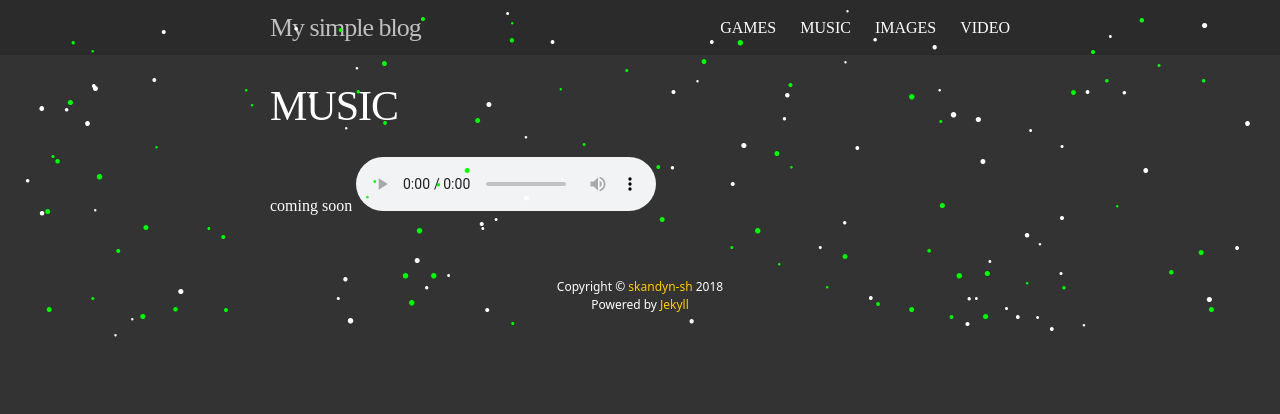
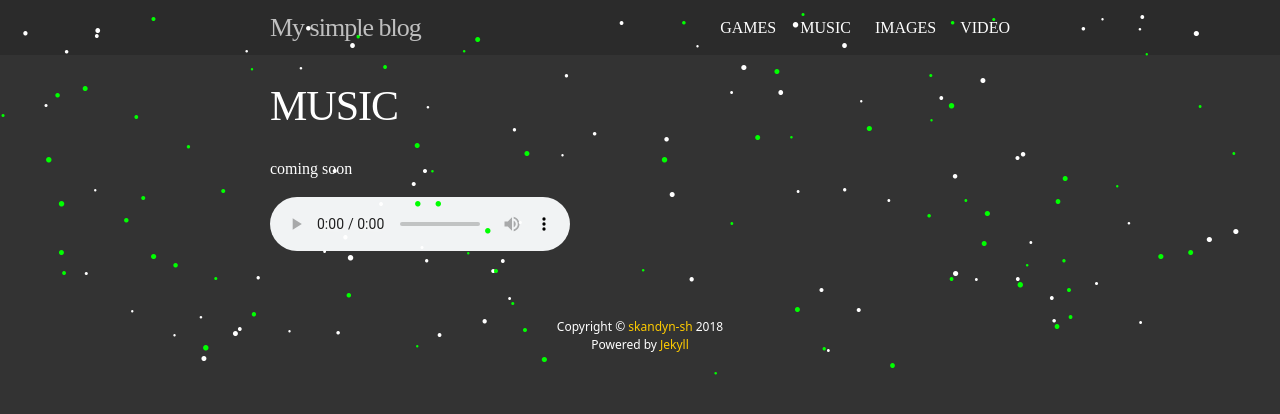
Before and after one commit to skandyn-sh/skandyn-sh.github.io, a Jekyll site: the page built from music.html, in a window 1280 px wide. Shown: the top 414 px of the page. Built offline with Jekyll 4.4.1, drawn with Linux system fonts in a browser that asks for light colours; nearby versions of some CDN libraries; library files that are not in the unit come from our copies; comment, search, counter and statistics services are not loaded.

Commit message:
Update music.html

```diff
--- a/music.html
+++ b/music.html
@@ -5,10 +5,9 @@ permalink: /music/
 ---
 
 coming soon
-
+<p style="padding-bottom: 1px"></p>
 
  <audio controls>
   <source src="horse.ogg" type="audio/ogg">
   <source src="horse.mp3" type="audio/mpeg">
-Your browser does not support the audio element.
 </audio>
```
